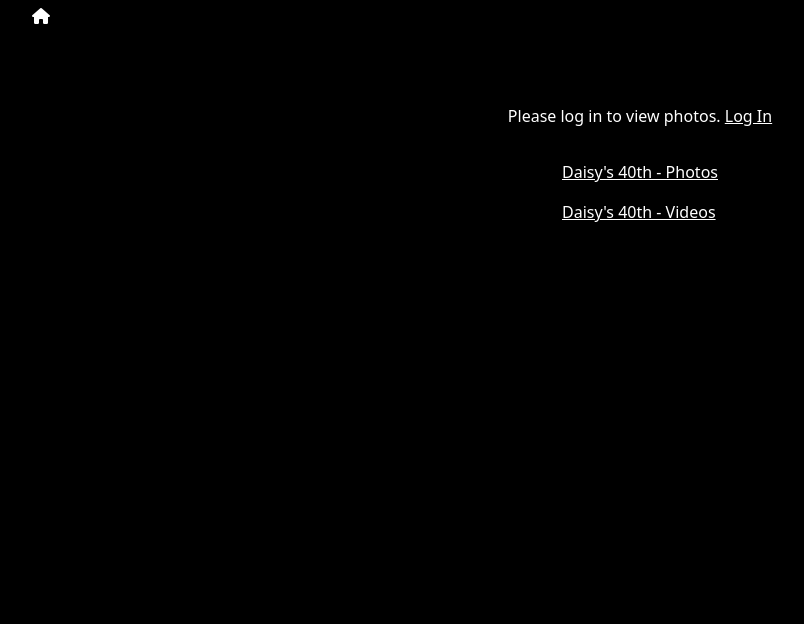
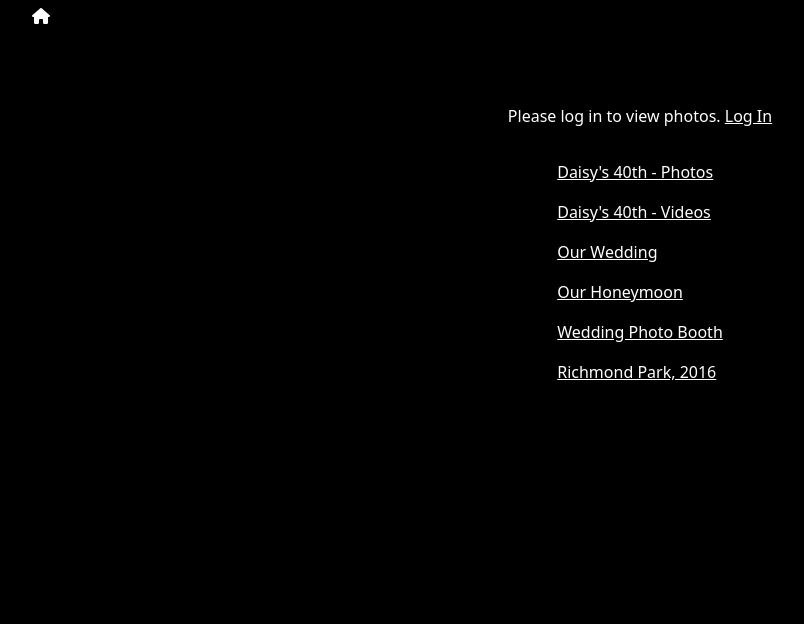
Before and after one commit to alexdmoss/photo-album, a Python web app: template photo-album/slideshow/templates/main.html in a window 1280 px wide. Shown: the top 624 px of the page, without its empty margins (0-804 px from the left). Run offline with Jinja, Linux system fonts and the light colour scheme; the template is opened without the code that fills it, so the values that code supplies are empty; style sheets or scripts are compiled from the project's sources.

Commit message:
Adds some of my older wedding albums

```diff
--- a/photo-album/slideshow/photos.py
+++ b/photo-album/slideshow/photos.py
@@ -19,9 +19,9 @@ async def daisy(request: Request, album: Optional[str], user: Optional[dict] = D
         page_title = "Daisy's 40th"
         page_description = "Photos for Daisy's 40th Birthday"
     else:
-        site_name = "Photos Albums"
-        page_title = "Photos Albums"
-        page_description = "Photos Albums"
+        site_name = "Photo Albums"
+        page_title = "Photo Albums"
+        page_description = "Photo Albums"
 
     if user is None:
         # User is not authenticated, redirect to login
--- a/photo-album/slideshow/templates/main.html
+++ b/photo-album/slideshow/templates/main.html
@@ -21,6 +21,10 @@
                 <ul>
                     <li class="mb-4"><a class="underline" href="/photos/daisy">Daisy's 40th - Photos</a></li>
                     <li class="mb-4"><a class="underline" href="/videos/daisy">Daisy's 40th - Videos</a></li>
+                    <li class="mb-4"><a class="underline" href="/photos/our-wedding">Our Wedding</a></li>
+                    <li class="mb-4"><a class="underline" href="/photos/our-honeymoon">Our Honeymoon</a></li>
+                    <li class="mb-4"><a class="underline" href="/photos/our-honeymoon">Wedding Photo Booth</a></li>
+                    <li class="mb-4"><a class="underline" href="/photos/richmond-park-2016">Richmond Park, 2016</a></li>
                 </ul>
             </div>
 
```
Also changed, not shown: README.md.
